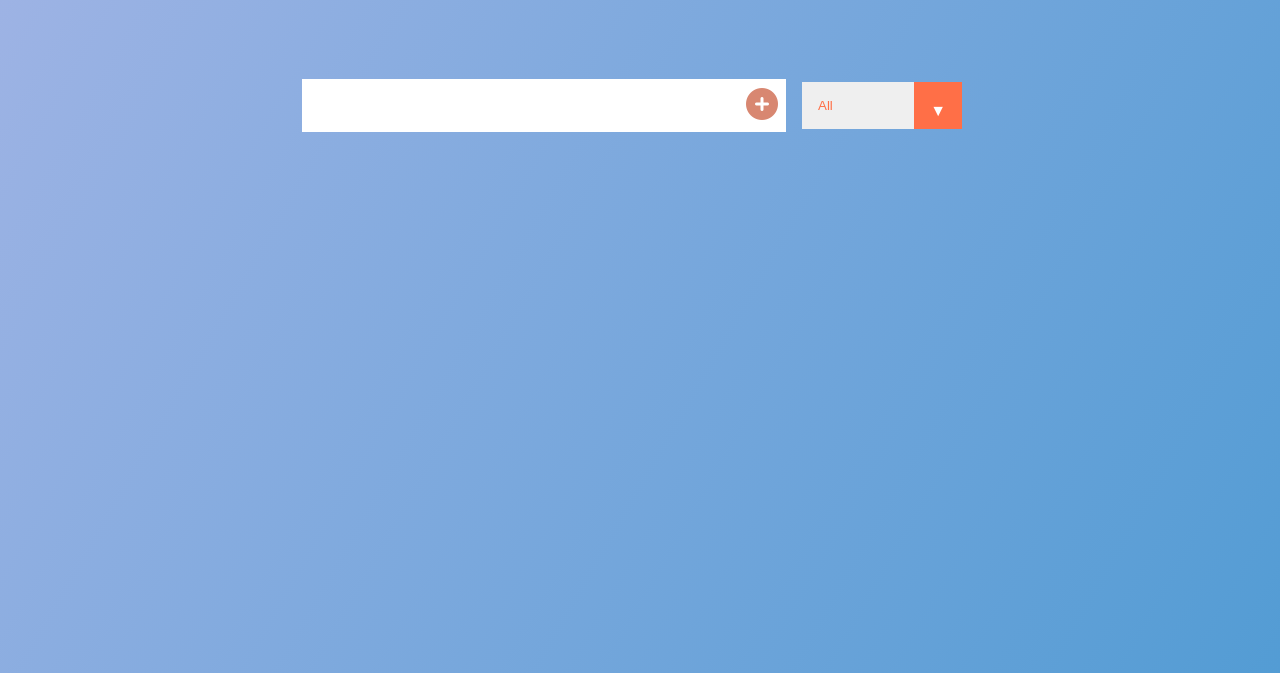
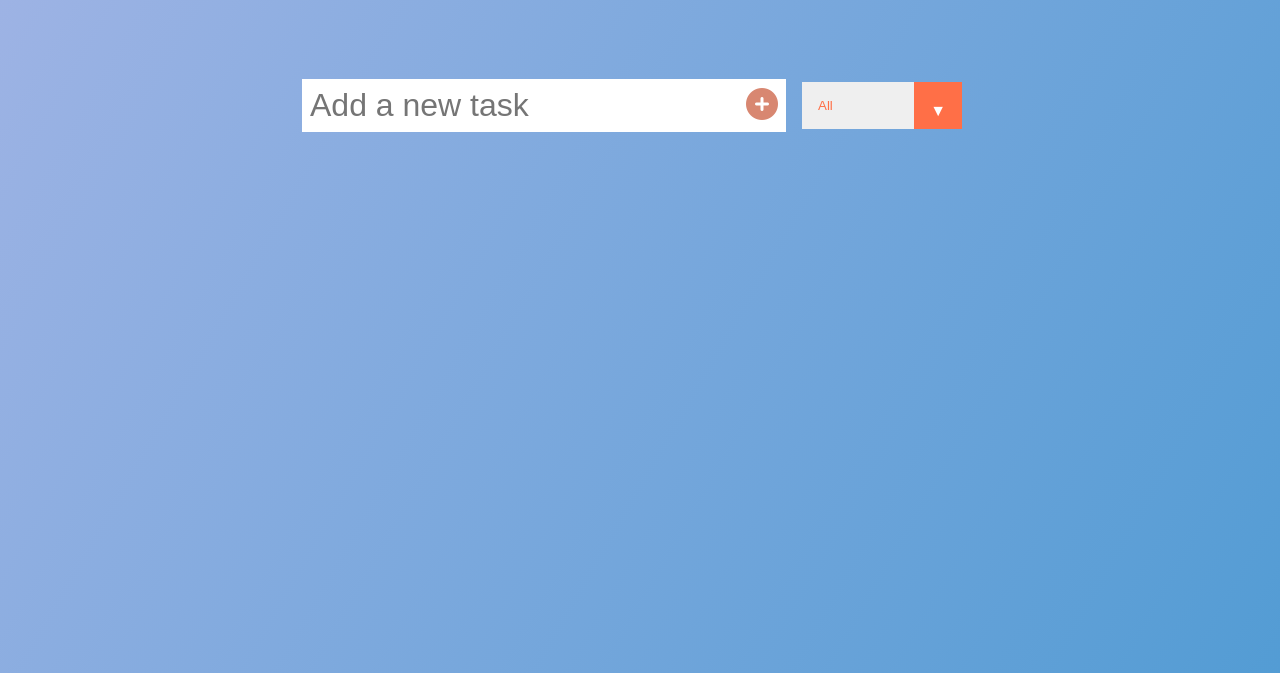
Before and after one commit to diegovargash/taskforce, a plain HTML site: page index.html in a window 1280 px wide. Shown: the part 143-816 px from the top of the page. Drawn offline with Linux system fonts and the light colour scheme.

Commit message:
index.html

```diff
--- a/index.html
+++ b/index.html
@@ -7,12 +7,12 @@
   <title>Todo List</title>
 </head>
 <body>
-
     <header>
         <h1>Diego's Todo List</h1>
     </header>
+
 <form>
-    <input type="text" class="todo-input"/>
+    <input type="text" class="todo-input" placeholder="Add a new task"/>
     <button class="todo-button" type="submit">
         <i class="fas fa-plus-circle"></i>
     </button>
```
